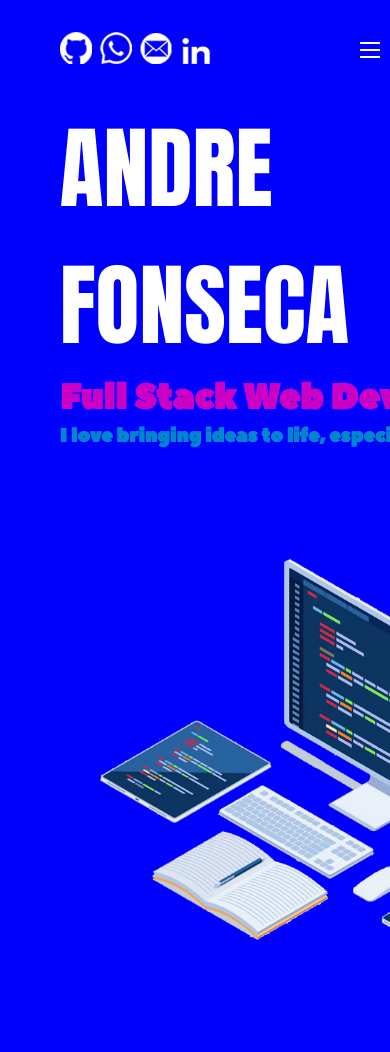
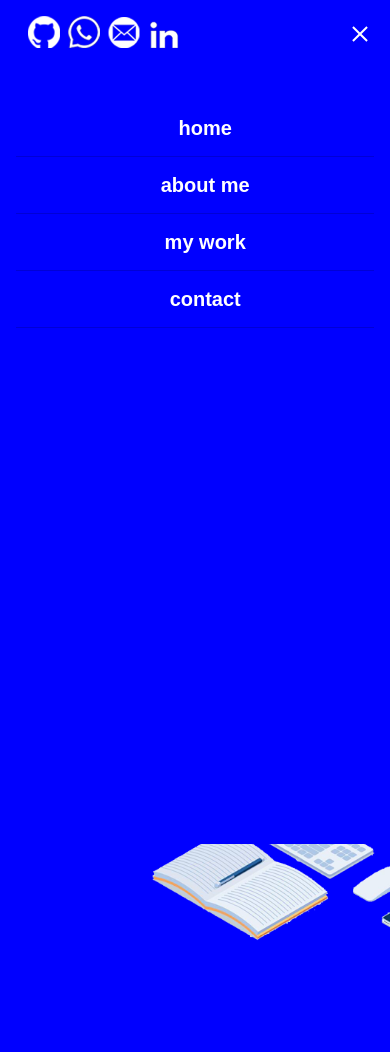
Before and after one commit to andrefonseca99/portfolio, a Django app: page / in a window 390 px wide, after a click that opens the changed part; the page is wider, and only the part inside the window is pictured. Run offline with Django 4.2, Linux system fonts and the light colour scheme.

Commit message:
Finishing home page and starting about page

```diff
--- a/base_static/global/css/styles.css
+++ b/base_static/global/css/styles.css
@@ -2,6 +2,8 @@
     --color-primary-white: #FFFFFF;
     --color-primary-pink: #cc00c5;
     --color-primary-light-blue: #0086cc;
+    --color-primary-dark-hover: #082c3f;
+    --color-primary-dark: blue;
 
     --font-primary: sans-serif;
     --font-headings: 'Roboto Slab', serif;
@@ -26,7 +28,7 @@ body {
     font-size: 1.6rem;
     font-family: var(--font-primary);
     color: white;
-    background: blue;
+    background: var(--color-primary-dark);
  /*   background-image: url("../img/home.jpg");
     background-repeat: no-repeat;
     background-size: cover;
@@ -62,14 +64,19 @@ a {
 }
 
 header {
+    height: 10rem;
+    width: 100vw;
+}
+
+/* Header */
+.main-header {
     display: flex;
     align-items: center;
     justify-content: space-between;
+    width: 100%;
+    margin: 0rem auto;
     padding: 1rem;
-    height: 10rem;
 }
-
-/* Header */
 
 /* Icons */
 .social-icons img{
@@ -82,7 +89,7 @@ header {
     height: auto;
     width: fit-content;
     gap: 0.8rem;
-    margin-left: 5rem;
+    margin-left: 1.8rem;
 }
 /* Menu */
 
@@ -98,12 +105,23 @@ header {
     display: block;
     padding: 1rem;
     border-radius: 0.5rem;
-    color: var(--color-white);
+    color: var(--color-primary-white);
     margin-right: 1rem;
+}
+.menu a::before {
+    content: '▶';
+    color: transparent;
+    width: 1rem;
+    height: 1rem;
+    margin-right: .5rem;
+}
+
+.menu a:hover::before {
+    color: var(--color-primary-pink);
 }
 
 .menu a:hover {
-    background: var(--color-primary-dark-hover);
+    background: blue;
 }
 
 .btn-menu {
@@ -113,7 +131,6 @@ header {
 /* Content */
 .main-content {
     padding-top: 0;
-
 }
 
 .container {
@@ -163,7 +180,32 @@ header {
     }
 }
 
-@media only screen and (max-width: 600px) {
+@media only screen and (max-width: 1000px) {
+
+    .container {
+        display: grid;
+        grid-template-columns: 1fr;
+        grid-template-rows: 1fr 1fr;
+        width: 100%;
+        height: calc(100vh - 10rem);
+    }
+
+    .text {
+        display: flex;
+        flex-direction: column;
+        align-content: flex-start;
+        padding-left: 1rem;
+        padding-bottom: 2rem;
+        gap: .1rem;
+    }
+    .computer {
+        display: flex;
+        align-content: center;
+        justify-content: center;
+    }
+}
+
+@media only screen and (max-width: 800px) {
 
     .menu {
         display: block;
@@ -194,8 +236,8 @@ header {
         display: flex;
         align-items: center;
         gap: 0.8rem;
-        color: var(--color-white);
-        padding: 1.6rem 0;
+        color: var(--color-primary-white);
+        padding: 1.6rem 1rem;
         cursor: pointer;
     }
 
@@ -234,20 +276,4 @@ header {
         top: -0.7rem;
     }
 
-    .container {
-        display: grid;
-        grid-template-columns: 1fr;
-        grid-template-rows: 1fr 1fr;
-        width: 100%;
-        height: calc(100vh - 10rem);
-    }
-
-    .text {
-        display: flex;
-        flex-direction: column;
-        align-content: flex-start;
-        padding-left: 1rem;
-        padding-bottom: 2rem;
-        gap: .1rem;
-    }
 }
--- /dev/null
+++ b/base_templates/global/base.html
@@ -0,0 +1,16 @@
+{% load static %}
+<!DOCTYPE html>
+<html lang="pt-BR">
+
+<head>
+    {% include 'global/partials/head.html' %}
+    <title>{% block title %}{% endblock title %} Andre Fonseca</title>
+</head>
+
+<body>
+    {% include 'global/partials/header.html' %}
+    <main class="main-content">
+        {% block content %}{% endblock content %}
+   </main>
+</body>
+</html>
--- /dev/null
+++ b/base_templates/global/partials/head.html
@@ -0,0 +1,11 @@
+{% load static %}
+<meta charset="UTF-8">
+    <meta http-equiv="X-UA-Compatible" content="IE=edge">
+    <meta name="viewport" content="width=device-width, initial-scale=1.0">
+
+        <!--google fonts-->
+        <link rel="preconnect" href="https://fonts.googleapis.com">
+        <link rel="preconnect" href="https://fonts.gstatic.com" crossorigin>
+        <link href="https://fonts.googleapis.com/css2?family=Roboto+Slab:wght@900&display=swap" rel="stylesheet">
+        <script defer src="{% static 'global/js/app.js' %}"></script>
+        <link rel="stylesheet" href="{% static 'global/css/styles.css' %}">
--- /dev/null
+++ b/base_templates/global/partials/header.html
@@ -0,0 +1,37 @@
+{% load static %}
+<header class="main-header-container">
+    <div class="main-header">
+        <div class="social-icons">
+            <a href='https://github.com/andrefonseca99' target="_blank">
+                <img src="{% static 'global/img/github-icon.png' %}" alt="github-icon">
+            </a>
+            <a href='//wa.me/5531993434201' target="_blank">
+                <img src="{% static 'global/img/wpp-icon.png' %}" alt="wpp-icon">
+            </a>
+            <a href='//mailto:andrepfonseca19@gmail.com' target="_blank">
+                <img src="{% static 'global/img/email-icon.png' %}" alt="email-icon">
+            </a>
+            <a href='https://www.linkedin.com/in/andrepereirafonseca/' target="_blank">
+                <img src="{% static 'global/img/linkedin-icon.png' %}" alt="linkedin-icon">
+            </a>
+        </div>
+
+        <nav class="nav">
+            <button
+            class="btn-menu"
+            aria-label="Open Menu"
+            aria-haspopup="true"
+            aria-controls="menu"
+            aria-expanded="false"
+            >
+                <span class="hamburger"></span>
+            </button>
+            <ul class="menu" id="menu" role="menu">
+                <li><a href="/">home</a></li>
+                <li><a href="/about-me/">about me</a></li>
+                <li><a href="/">my work</a></li>
+                <li><a href="/">contact</a></li>
+            </ul>
+        </nav>
+    </div>
+</header>
--- a/personal_projects/templates/personal_projects/pages/home.html
+++ b/personal_projects/templates/personal_projects/pages/home.html
@@ -1,56 +1,11 @@
+{% extends 'global/base.html' %}
 {% load static %}
 
-<!DOCTYPE html>
-<html lang="pt-BR">
-<head>
-    <meta charset="UTF-8">
-    <meta http-equiv="X-UA-Compatible" content="IE=edge">
-    <meta name="viewport" content="width=device-width, initial-scale=1.0">
+{% block title %}Home |{% endblock title %}
 
-        <!--google fonts-->
-        <link rel="preconnect" href="https://fonts.googleapis.com">
-        <link rel="preconnect" href="https://fonts.gstatic.com" crossorigin>
-        <link href="https://fonts.googleapis.com/css2?family=Roboto+Slab:wght@900&display=swap" rel="stylesheet">
+{% block content %}
+<div class="container">
 
-    <link rel="stylesheet" href="{% static 'global/css/styles.css' %}">
-    <title>André Fonseca</title>
-</head>
-<body>
-    <header class="main-header-container">
-        <div class="social-icons">
-            <a href='https://github.com/andrefonseca99' target="_blank">
-                <img src="{% static 'global/img/github-icon.png' %}" alt="github-icon">
-            </a>
-            <a href='//wa.me/5531993434201' target="_blank">
-                <img src="{% static 'global/img/wpp-icon.png' %}" alt="wpp-icon">
-            </a>
-            <a href='//mailto:andrepfonseca19@gmail.com' target="_blank">
-                <img src="{% static 'global/img/email-icon.png' %}" alt="email-icon">
-            </a>
-            <a href='https://www.linkedin.com/in/andrepereirafonseca/' target="_blank">
-                <img src="{% static 'global/img/linkedin-icon.png' %}" alt="linkedin-icon">
-            </a>
-        </div>
-
-        <nav class="nav">
-            <button
-            class="btn-menu"
-            aria-label="Open Menu"
-            aria-haspopup="true"
-            aria-controls="menu"
-            aria-expanded="false"
-            >
-                <span class="hamburger"></span>
-            </button>
-            <ul class="menu" id="menu" role="menu">
-                <li><a href="/">home</a></li>
-                <li><a href="/">about me</a></li>
-                <li><a href="/">my work</a></li>
-                <li><a href="/">contact</a></li>
-            </ul>
-        </nav>
-    </header>
-    <main class="main-content container">
     <div class="presentation">
         <div class="text">
             <h1>ANDRE</h1>
@@ -59,9 +14,11 @@
             <h3>I love bringing ideas to life, especially with Django</h3>
         </div>
     </div>
+
     <div class="computer">
         <img src="{% static 'global/img/computer.png' %}" alt="computer-image">
     </div>
-   </main>
-</body>
-</html>
+
+</div>
+
+{% endblock content %}
--- a/personal_projects/urls.py
+++ b/personal_projects/urls.py
@@ -3,5 +3,6 @@ from django.urls import path
 from . import views
 
 urlpatterns = [
-    path('', views.home, name="home")
+    path('', views.home, name="home"),
+    path('about-me/', views.about, name="about"),
 ]
--- a/personal_projects/views.py
+++ b/personal_projects/views.py
@@ -4,3 +4,6 @@ from django.shortcuts import render
 # Create your views here.
 def home(request):
     return render(request, 'personal_projects/pages/home.html')
+
+def about(request):
+    return render(request, 'personal_projects/pages/about.html')
--- a/portfolio/settings.py
+++ b/portfolio/settings.py
@@ -56,7 +56,9 @@ ROOT_URLCONF = 'portfolio.urls'
 TEMPLATES = [
     {
         'BACKEND': 'django.template.backends.django.DjangoTemplates',
-        'DIRS': [],
+        'DIRS': [
+            BASE_DIR / 'base_templates',
+        ],
         'APP_DIRS': True,
         'OPTIONS': {
             'context_processors': [
--- a/portfolio/urls.py
+++ b/portfolio/urls.py
@@ -18,5 +18,5 @@ from django.urls import include, path
 
 urlpatterns = [
     path('admin/', admin.site.urls),
-    path('', include('personal_projects.urls'))
+    path('', include('personal_projects.urls')),
 ]
```
Also changed, not shown: base_static/global/js/app.js (added, +44 -0 lines), personal_projects/templates/personal_projects/pages/about.html (added, +10 -0 lines). Lines whose indentation alone changed are shown as unchanged.
